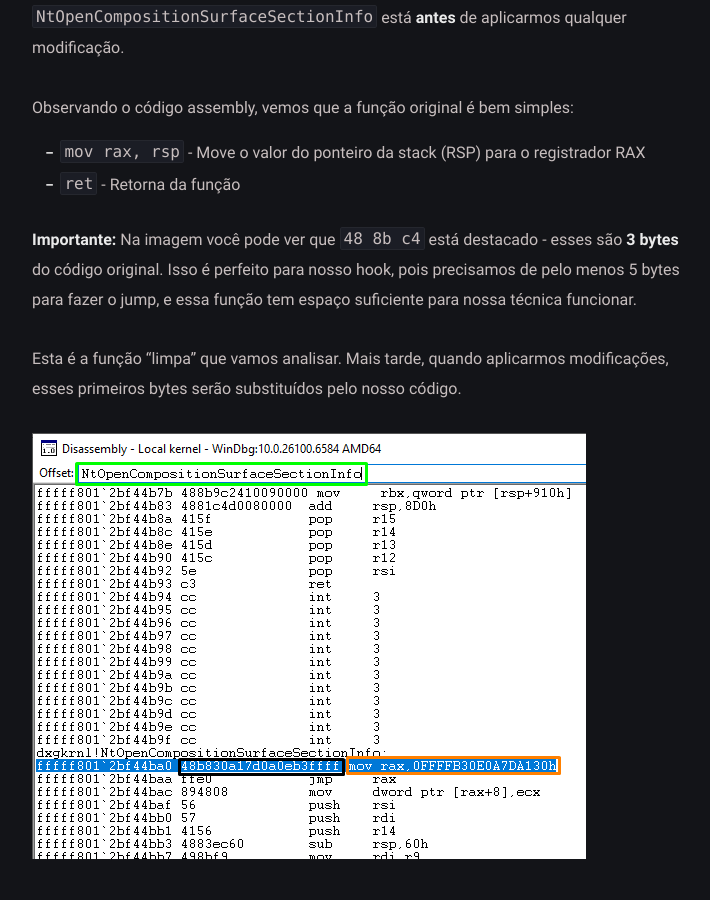
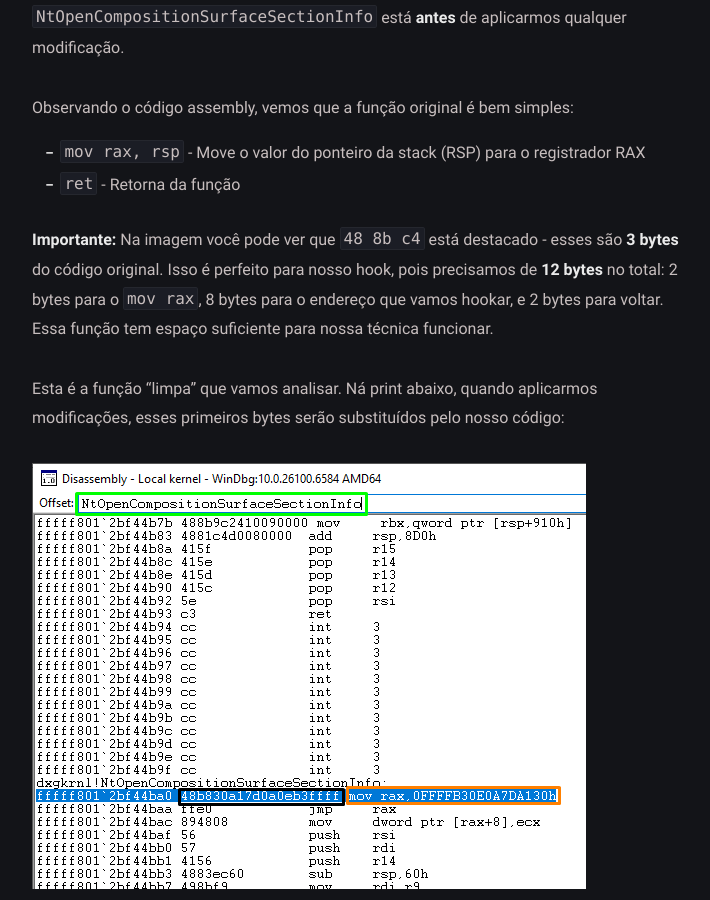
Before and after one commit to cnthigu/cnthigu.github.io, a Jekyll site: the page built from _posts/inline-hook-driver/2025-01-20-encontrando-funcoes-windbg.md, in a window 1280 px wide and 900 px high, scrolled down 3120 px. Shown: the whole window, without its empty margins (278-988 px from the left). Built offline with Jekyll 4.4.1, drawn with Linux system fonts in a browser that asks for light colours.

Commit message:
fix:
fix:

```diff
--- a/_posts/inline-hook-driver/2025-01-20-encontrando-funcoes-windbg.md
+++ b/_posts/inline-hook-driver/2025-01-20-encontrando-funcoes-windbg.md
@@ -67,9 +67,9 @@ Observando o código assembly, vemos que a função original é bem simples:
 - `mov rax, rsp` - Move o valor do ponteiro da stack (RSP) para o registrador RAX
 - `ret` - Retorna da função
 
-**Importante:** Na imagem você pode ver que `48 8b c4` está destacado - esses são **3 bytes** do código original. Isso é perfeito para nosso hook, pois precisamos de pelo menos 5 bytes para fazer o jump, e essa função tem espaço suficiente para nossa técnica funcionar.
+**Importante:** Na imagem você pode ver que `48 8b c4` está destacado - esses são **3 bytes** do código original. Isso é perfeito para nosso hook, pois precisamos de **12 bytes** no total: 2 bytes para o `mov rax`, 8 bytes para o endereço que vamos hookar, e 2 bytes para voltar. Essa função tem espaço suficiente para nossa técnica funcionar.
 
-Esta é a função "limpa" que vamos analisar. Mais tarde, quando aplicarmos modificações, esses primeiros bytes serão substituídos pelo nosso código.
+Esta é a função "limpa" que vamos analisar. Ná print abaixo, quando aplicarmos modificações, esses primeiros bytes serão substituídos pelo nosso código:
 
 ![Terceira imagem mostrando detalhes da função antes do hook](/assets/img/3_terceira.png)
 
```
